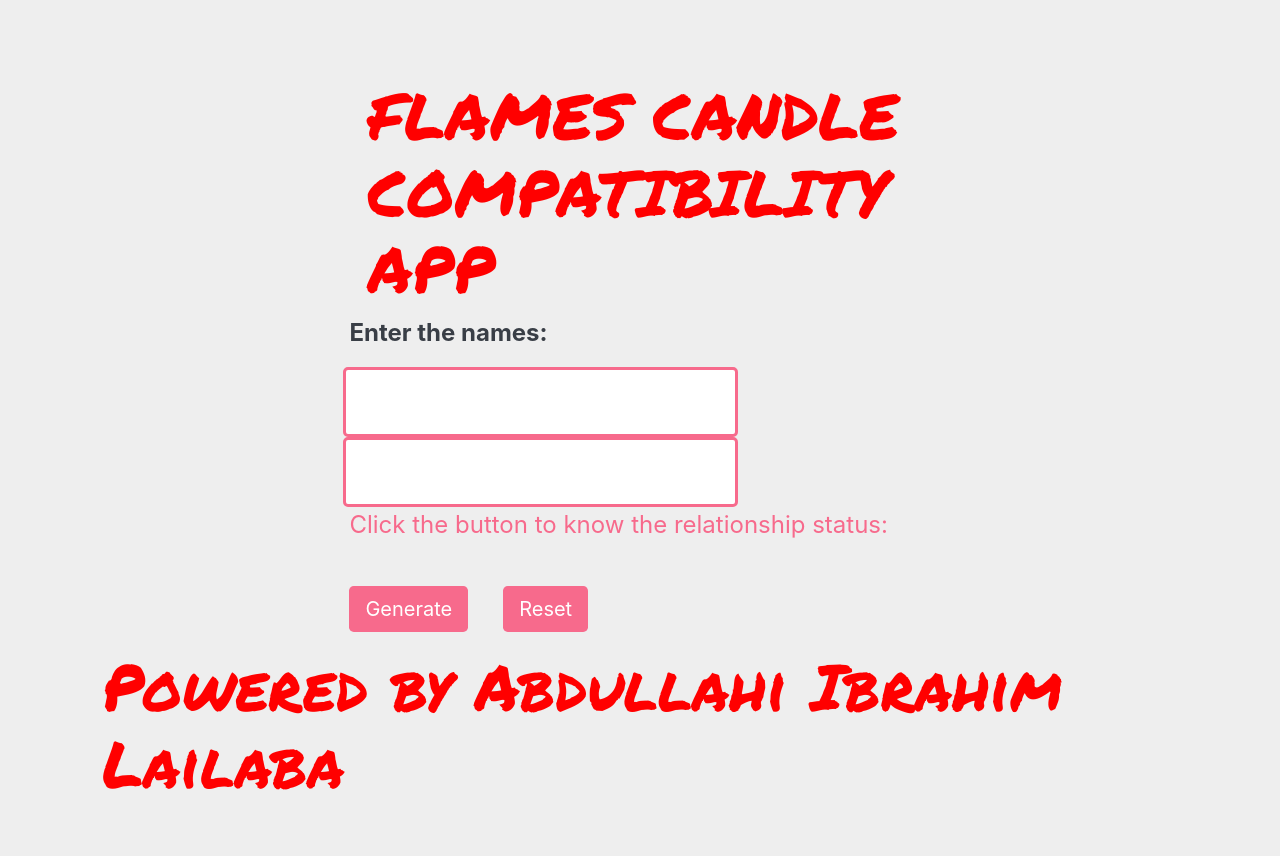
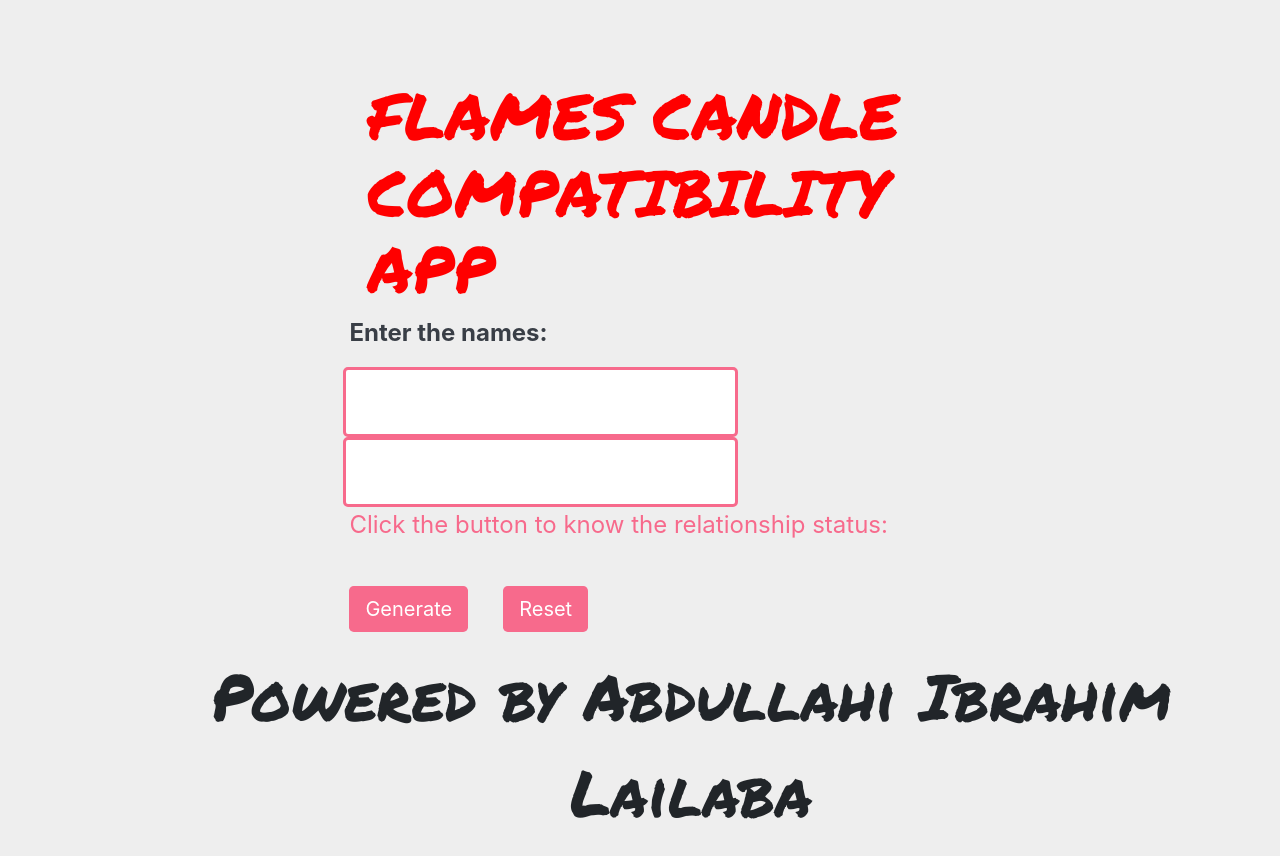
Before and after one commit to lailaba99/love, a plain HTML site: page index.html in a window 1280 px wide. Before the commit the page ends 809 px from the top, so only its background shows below. Drawn offline with nearby package versions, Linux system fonts and the light colour scheme.

Commit message:
Update index.html

```diff
--- a/index.html
+++ b/index.html
@@ -53,7 +53,7 @@
 	</div>
 </div>
 <div class="main">
-		<h1 class="top">Powered by Abdullahi Ibrahim Lailaba</h1>
+	<CENTER><P class="top">Powered by Abdullahi Ibrahim Lailaba</P></CENTER>
 		</div>
 
  </body> </html>
```
